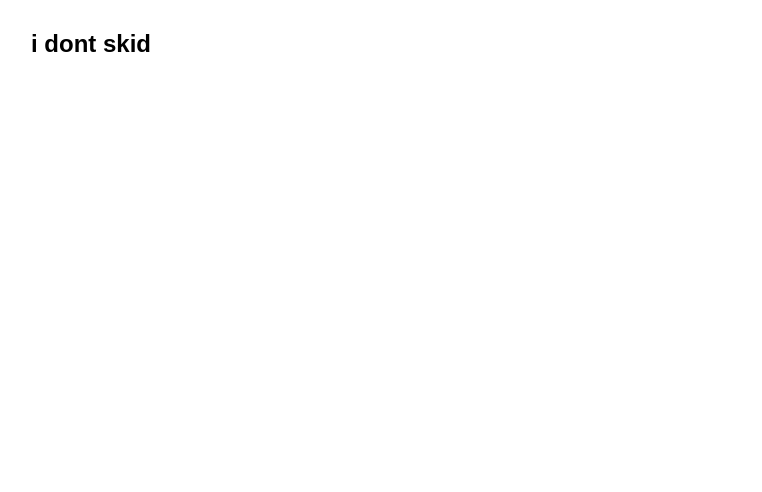
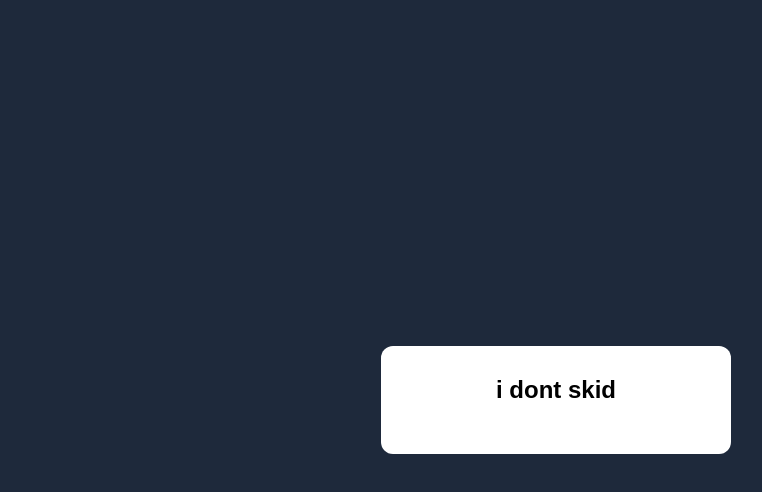
Before and after one commit to uiupdates2304/sit, a plain HTML site: page index.html in a window 1280 px wide. Shown: the whole page, without its empty margins (84-846 px from the left). Drawn offline with Linux system fonts and the light colour scheme.

Commit message:
Center body content with flexbox styles

```diff
--- a/index.html
+++ b/index.html
@@ -8,6 +8,7 @@
       * {margin:0; padding:0; box-sizing:border-box; font-family:Arial}
       .bomba {background:white; padding:30px; border-radius:12px; width:350px}
       h2 {text-align:center;margin-bottom:20px}
+      body {background: #1e293b;display: flex;justify-content: center;align-items: center;height: 100vh;}
 
     </style>
   </head>
```
